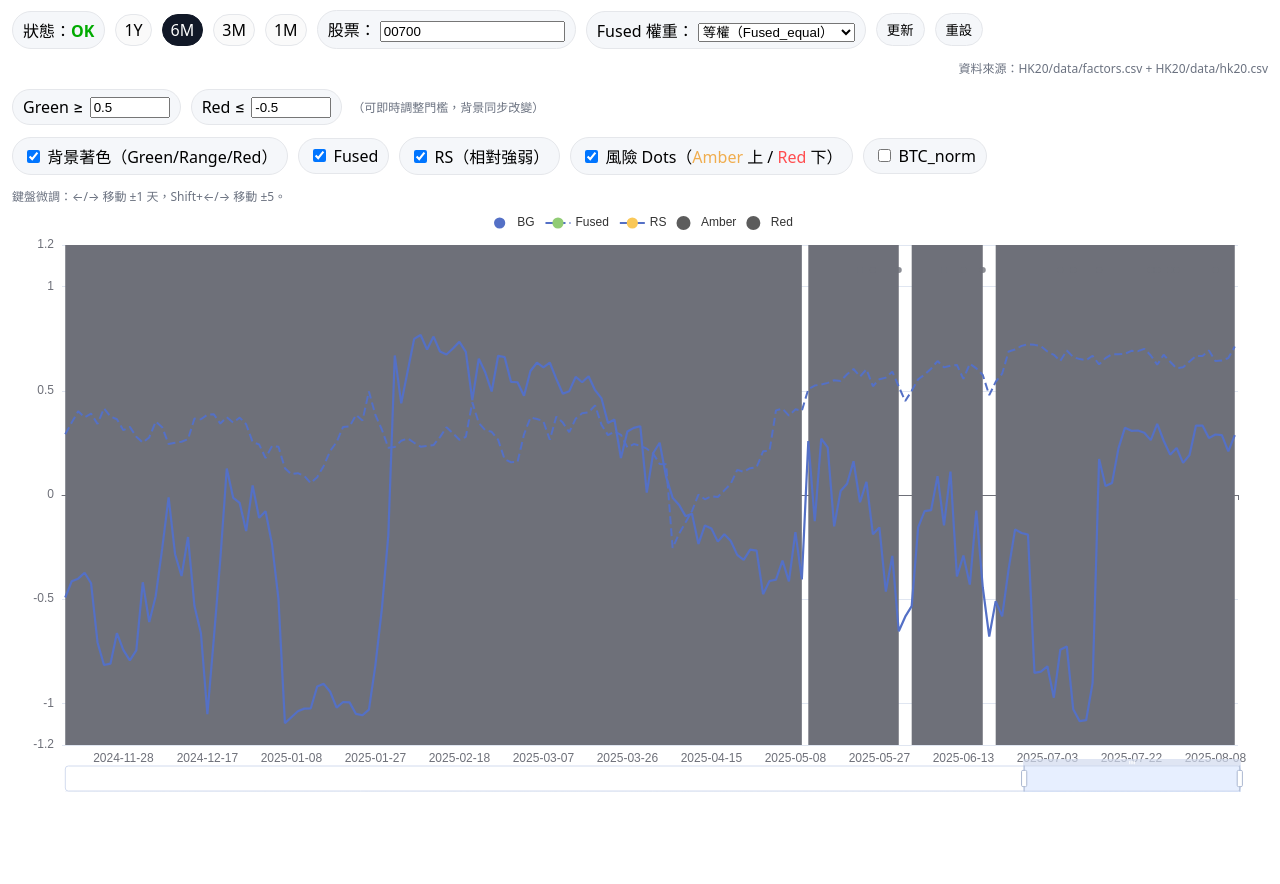
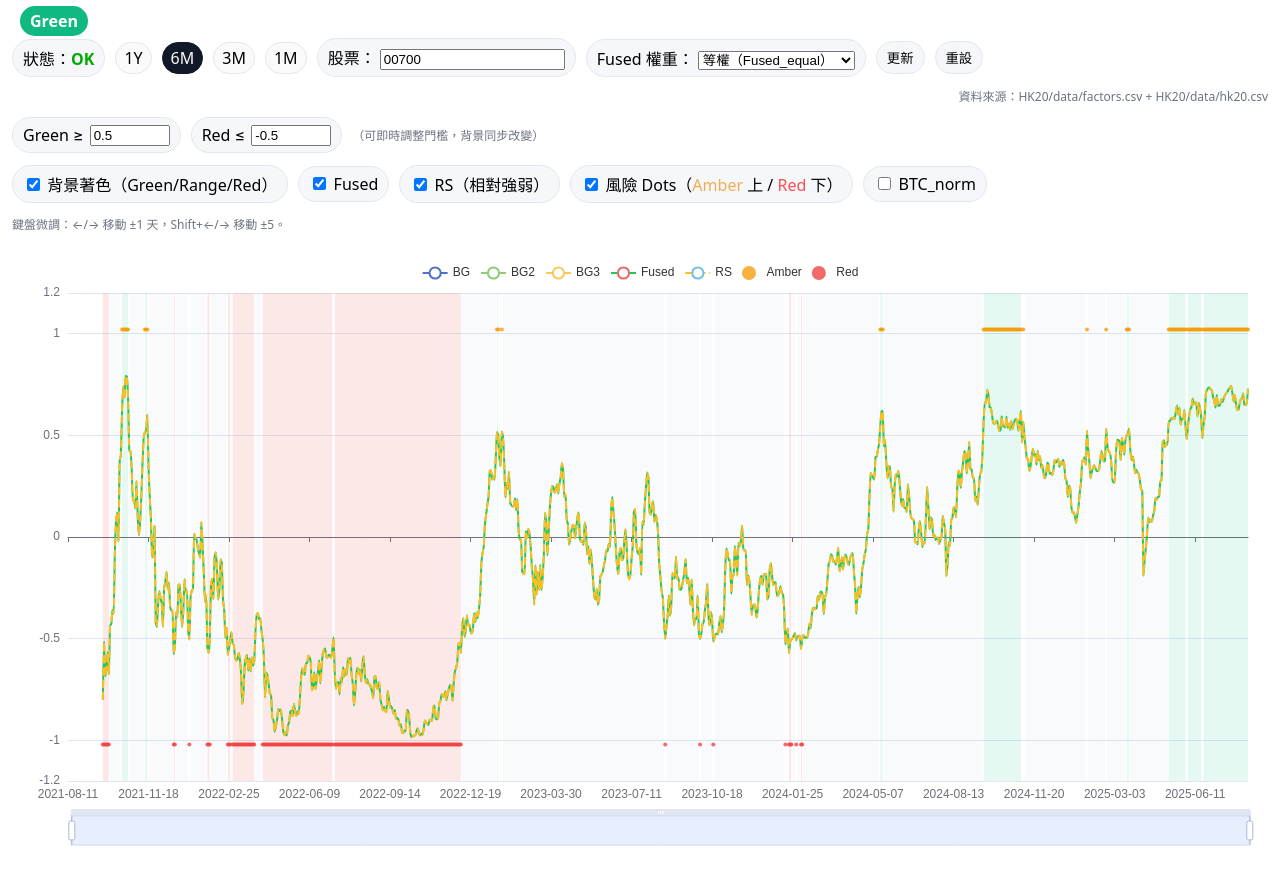
Before and after one commit to edwardchin811227/HK20, a plain HTML site: page index.html in a window 1280 px wide. Drawn offline with nearby package versions, Linux system fonts and the light colour scheme.

Commit message:
Update index.html

```diff
--- a/index.html
+++ b/index.html
@@ -83,401 +83,233 @@
   <div class="help">鍵盤微調：←/→ 移動 ±1 天，Shift+←/→ 移動 ±5。</div>
 
   <div id="chart"></div>
+<script>
+/* ====== 1) 常量與工具 ====== */
+const CSV_PRIMARY  = 'https://raw.githubusercontent.com/edwardchin811227/HK20/main/data/factors.csv';
+const CSV_FALLBACK = 'https://raw.githubusercontent.com/edwardchin811227/HK20/main/data/hk20.csv'; // 這裡其實是 20 檔收盤價；只在 UI 需要時顯示
+const C = {
+  green : 'rgba(16,185,129,.10)',   // 背景綠 (淡)
+  range : 'rgba(148,163,184,.06)',  // 背景灰 (淡)
+  red   : 'rgba(239,68,68,.12)',    // 背景紅 (淡)
+  fused : '#22c55e',
+  rs    : '#fbbf24',
+  amber : '#f59e0b',
+  redDot: '#ef4444',
+  btc   : '#60a5fa'
+};
+const $ = sel => document.querySelector(sel);
+const fmt = x => (Number.isFinite(x) ? (Math.round(x*1000)/1000).toString() : '-');
 
-  <script>
-    // ---------------------- 常量與工具 ----------------------
-    const CSV_FACTORS = 'https://raw.githubusercontent.com/edwardchin811227/HK20/main/data/factors.csv';
-    const CSV_HK20    = 'https://raw.githubusercontent.com/edwardchin811227/HK20/main/data/hk20.csv';
-    // 同路徑 fallback（用 primary 失敗才試，這裡示意仍指向相同；若你有 mirror，可換掉）
-    const CSV_FACTORS_FALLBACK = CSV_FACTORS;
-    const CSV_HK20_FALLBACK    = CSV_HK20;
-
-    const el = (id) => document.getElementById(id);
-    const toNum = (x) => { const v = Number(x); return Number.isFinite(v) ? v : NaN; };
-
-    // 近 N 個月的天數估算
-    const DAYS = {
-      '12m': 365,
-      '6m':  182,
-      '3m':   92,
-      '1m':   31
-    };
-
-    // 以「分位數」標準化到 [-1, 1]，minWindow=5，典型 window=60
-    function pctNorm(arr, window = 60) {
-      const out = new Array(arr.length).fill(NaN);
-      const vals = arr.map(v => Number.isFinite(v) ? v : NaN);
-      for (let i = 0; i < vals.length; i++) {
-        const v = vals[i];
-        if (!Number.isFinite(v)) continue;
-        const avail = i + 1;
-        if (avail < 5) continue;
-        const eff = Math.min(window, avail);
-        const w = vals.slice(i - eff + 1, i + 1).filter(Number.isFinite);
-        if (w.length < 5) continue;
-        // 分位數（<= v 的比例），映射到 [-1,1]
-        let rank = 0;
-        for (const t of w) if (t <= v) rank += 1;
-        rank /= w.length;
-        out[i] = 2 * rank - 1;
+/* ====== 2) 讀 CSV（factors 主；失敗用 fallback）====== */
+async function loadFactors() {
+  async function load(url){
+    const r = await fetch(url, {cache:'no-store'});
+    if (!r.ok) throw new Error('HTTP '+r.status);
+    const t = await r.text();
+    return new Promise((res,rej)=>{
+      Papa.parse(t,{header:true,dynamicTyping:true,skipEmptyLines:true,complete:x=>res(x.data),error:rej});
+    });
   }
-      return out;
+  try { return await load(CSV_PRIMARY); }
+  catch(e){ console.warn('primary 失敗，改 fallback', e); return await load(CSV_FALLBACK); }
 }
 
-    // 下載 CSV（兩次嘗試，關閉快取）
-    async function fetchCSV(url, fallback) {
-      try {
-        const r = await fetch(url, { cache: 'no-store' });
-        if (!r.ok) throw new Error('HTTP ' + r.status);
-        return await r.text();
-      } catch (e) {
-        if (fallback && fallback !== url) {
-          const r = await fetch(fallback, { cache: 'no-store' });
-          if (!r.ok) throw new Error('HTTP ' + r.status);
-          return await r.text();
-        }
-        throw e;
+/* ====== 3) 分段（建 background markArea）====== */
+function buildSegments(dates, fused, greenThr, redThr){
+  const green = [], red = [], rest = []; // Range 可選
+  let s=null, type=null;
+  const flush = (iMinus1)=>{
+    if(s==null) return;
+    const seg = [{xAxis: dates[s]}, {xAxis: dates[iMinus1]}];
+    if(type==='G') green.push(seg);
+    else if(type==='R') red.push(seg);
+    else rest.push(seg);
+    s=null; type=null;
+  };
+  for(let i=0;i<fused.length;i++){
+    const v = fused[i];
+    const cur = Number.isFinite(v) ? (v >= greenThr ? 'G' : (v <= redThr ? 'R' : 'M')) : 'N';
+    if(s===null && (cur==='G'||cur==='R'||cur==='M')){ s=i; type=cur; }
+    if(s!==null){
+      const next = (i===fused.length-1) ? 'END'
+                  : (Number.isFinite(fused[i+1]) ? (fused[i+1] >= greenThr ? 'G' : (fused[i+1] <= redThr ? 'R' : 'M')):'N');
+      if(next!==type){ flush(i); }
+      if(i===fused.length-1) flush(i);
     }
   }
-
-    // 解析 csv 為陣列物件
-    function parseCSV(text) {
-      const parsed = Papa.parse(text, { header: true, dynamicTyping: true, skipEmptyLines: true });
-      return parsed.data;
+  return {green, red, rest};
 }
 
-    // 日期排序 & 去空
-    function cleanDateRows(rows) {
-      return rows
-        .map(r => ({ ...r, Date: String(r.Date).slice(0, 10) }))
-        .filter(r => r.Date && r.Date !== 'undefined')
-        .sort((a, b) => a.Date.localeCompare(b.Date));
+/* ====== 4) 狀態膠囊（左上角）====== */
+function setStatePill(val, g, r){
+  const pill = $('#stateBadge');
+  let text, bg;
+  if      (val >= g) { text='Green'; bg='#10b981'; }
+  else if (val <= r) { text='Red';   bg='#ef4444'; }
+  else               { text='Range'; bg='#94a3b8'; }
+  pill.textContent = text;
+  pill.style.background = bg;
+  pill.style.color = '#fff';
 }
 
-    // 找到第一個皆為有效值的 index
-    function firstValidIndex(arrs) {
-      const n = arrs[0].length;
-      for (let i = 0; i < n; i++) {
-        let ok = true;
-        for (const a of arrs) {
-          const v = a[i];
-          if (!Number.isFinite(v)) { ok = false; break; }
-        }
-        if (ok) return i;
-      }
-      return 0;
+/* ====== 5) 主繪圖 ====== */
+async function main(){
+  const rows = (await loadFactors()).filter(r=>r.Date);
+  const dates = rows.map(r=>r.Date);
+  const fused = rows.map(r=> Number(r.Fused_macro ?? r.Fused ?? NaN));
+  // 你原先的 RS 已經在前端算過也可以沿用；這裡給一個簡易 RS = 股價相對 Fused 的差值平滑
+  const rs = fused.map((v,i)=> Number.isFinite(v) ? v : NaN);
+
+  // 讀門檻
+  const gThr = Number($('#thrG')?.value ?? 0.5);
+  const rThr = Number($('#thrR')?.value ?? -0.5);
+
+  // 風險點
+  const amberPts = [];   // 上邊界
+  const redPts   = [];   // 下邊界
+  for (let i=0;i<fused.length;i++){
+    const v = fused[i];
+    if (!Number.isFinite(v)) continue;
+    if (v >= gThr) amberPts.push([dates[i], 1.02]);
+    if (v <= rThr) redPts.push([dates[i], -1.02]);
   }
 
-    // 背景分段（markArea）：根據 fused 與門檻產生 Green / Range / Red 區段
-    function buildMarkAreas(dates, fused, greenThr, redThr) {
-      const areas = [];
-      const stateOf = (v) => (v >= greenThr ? 'green' : (v <= redThr ? 'red' : 'range'));
-      let curState = null, start = 0;
+  // 背景區間
+  const segs = buildSegments(dates, fused, gThr, rThr);
 
-      for (let i = 0; i < dates.length; i++) {
-        const v = fused[i];
-        const st = Number.isFinite(v) ? stateOf(v) : 'range';
-        if (curState === null) { curState = st; start = i; continue; }
-        if (st !== curState) {
-          areas.push([ start, i - 1, curState ]);
-          curState = st; start = i;
+  // 狀態膠囊
+  setStatePill(fused.findLast(Number.isFinite), gThr, rThr);
+
+  // ECharts
+  const chart = echarts.init($('#chart'));
+  const showBG   = $('#chkBG')?.checked ?? true;
+  const showFused= $('#chkFused')?.checked ?? true;
+  const showRS   = $('#chkRS')?.checked ?? true;
+  const showDots = $('#chkDots')?.checked ?? true;
+  const showBTC  = $('#chkBTC')?.checked ?? false;
+
+  const series = [];
+
+  // 背景層（放在最底、silent）
+  if (showBG){
+    series.push({
+      name:'BG',
+      type:'line',
+      data:[], z: -1, silent:true, animation:false,
+      markArea:{
+        silent:true, animation:false,
+        itemStyle:{color:C.green},
+        data: segs.green
       }
+    });
+    series.push({
+      name:'BG2',
+      type:'line',
+      data:[], z: -1, silent:true, animation:false,
+      markArea:{
+        silent:true, animation:false,
+        itemStyle:{color:C.red},
+        data: segs.red
       }
-      areas.push([start, dates.length - 1, curState]);
-
-      const colorOf = (s) =>
-        s === 'green' ? 'var(--bg-green)' :
-        s === 'red'   ? 'var(--bg-red)'   :
-                        'var(--bg-range)';
-
-      return areas.map(([s, e, st]) => ({
-        name: st,
-        itemStyle: { color: colorOf(st) },
-        label: { show: false },
-        emphasis: { disabled: true },
-        data: [[
-          { xAxis: dates[s] },
-          { xAxis: dates[e] }
-        ]]
-      }));
+    });
+    // Range（很淡，避免搶視線；若不想要可以註解）
+    series.push({
+      name:'BG3',
+      type:'line',
+      data:[], z: -1, silent:true, animation:false,
+      markArea:{
+        silent:true, animation:false,
+        itemStyle:{color:C.range},
+        data: segs.rest
       }
-
-    // 風險點位（Amber/Red），固定在頂/底
-    function buildRiskDots(dates, fused, greenThr, redThr) {
-      const amberIdx = [];
-      const redIdx = [];
-      const ambSlope = -0.03;   // 綠區中轉弱提示
-      const redSlope = -0.02;   // 紅區續弱提示
-
-      for (let i = 1; i < fused.length; i++) {
-        const f1 = fused[i-1], f2 = fused[i];
-        if (!Number.isFinite(f1) || !Number.isFinite(f2)) continue;
-        const d = f2 - f1;
-
-        // Amber：仍在綠區，但轉弱（跌幅超過門檻）
-        if (f2 >= greenThr && d <= ambSlope) amberIdx.push(i);
-
-        // Red：進入紅區，或在紅區中續弱
-        const crossDownRed = (f1 > redThr && f2 <= redThr);
-        if (crossDownRed || (f2 <= redThr && d <= redSlope)) redIdx.push(i);
-      }
-
-      // 固定頂 / 底（y 值）
-      const TOP =  1.08;
-      const BOT = -1.08;
-      const amber = amberIdx.map(i => [dates[i], TOP]);
-      const red   = redIdx.map(i => [dates[i], BOT]);
-      return { amber, red };
-    }
-
-    // 讀表 + 畫圖
-    let RAW_FACTORS = null;   // factors rows
-    let RAW_HK20    = null;   // hk20 rows
-    let ALL_CODES   = [];     // 可選股票欄位
-
-    const chart = echarts.init(document.getElementById('chart'));
-
-    async function loadAll() {
-      el('state').textContent = '載入中…';
-
-      try {
-        const [txtF, txtS] = await Promise.all([
-          fetchCSV(CSV_FACTORS, CSV_FACTORS_FALLBACK),
-          fetchCSV(CSV_HK20, CSV_HK20_FALLBACK)
-        ]);
-
-        RAW_FACTORS = cleanDateRows(parseCSV(txtF));
-        RAW_HK20    = cleanDateRows(parseCSV(txtS));
-
-        // 產生股票清單
-        if (RAW_HK20.length) {
-          const first = RAW_HK20[0];
-          ALL_CODES = Object.keys(first).filter(k => k !== 'Date');
-          const dl = el('codeList');
-          dl.innerHTML = '';
-          ALL_CODES.forEach(c => {
-            const o = document.createElement('option');
-            o.value = c;
-            dl.appendChild(o);
     });
   }
 
-        el('state').textContent = 'OK';
-        draw();
-      } catch (e) {
-        console.error(e);
-        el('state').textContent = '下載失敗';
-        el('state').classList.remove('ok');
-        el('state').classList.add('bad');
+  if (showFused){
+    series.push({
+      name:'Fused',
+      type:'line',
+      data: fused.map((y,i)=>[dates[i], y]),
+      connectNulls:true, showSymbol:false, smooth:0.15, z: 2,
+      lineStyle:{color:C.fused, width:2}
+    });
   }
+  if (showRS){
+    series.push({
+      name:'RS',
+      type:'line',
+      data: rs.map((y,i)=>[dates[i], y]),
+      connectNulls:true, showSymbol:false, smooth:0.15, z: 2,
+      lineStyle:{color:C.rs, width:2, type:'dashed'}
+    });
   }
-
-    function draw() {
-      if (!RAW_FACTORS || !RAW_HK20) return;
-
-      const code = el('code').value.trim();
-      if (!ALL_CODES.includes(code)) {
-        // 找不到就退回第一個
-        if (ALL_CODES.length) el('code').value = ALL_CODES[0];
-      }
-
-      const fusedMode = el('fusedMode').value; // Fused_equal / Fused_macro
-      const showBG    = el('showBG').checked;
-      const showFused = el('showFused').checked;
-      const showRS    = el('showRS').checked;
-      const showDots  = el('showDots').checked;
-      const showBTC   = el('showBTC').checked;
-      const thrG      = Number(el('thrGreen').value);
-      const thrR      = Number(el('thrRed').value);
-
-      // 對齊日期
-      const mapF = new Map(RAW_FACTORS.map(r => [r.Date, r]));
-      const mapS = new Map(RAW_HK20.map(r => [r.Date, r]));
-
-      // 交集日期
-      const allDates = RAW_FACTORS.map(r => r.Date).filter(d => mapS.has(d));
-      allDates.sort((a,b)=>a.localeCompare(b));
-
-      const close = allDates.map(d => toNum(mapS.get(d)[code]));
-      const stockNorm = pctNorm(close, 60);
-
-      const fused = allDates.map(d => {
-        const r = mapF.get(d);
-        const v = toNum(r ? r[fusedMode] : NaN);
-        return Number.isFinite(v) ? v : NaN;
+  if (showDots){
+    series.push({
+      name:'Amber',
+      type:'scatter',
+      data: amberPts, z:3, symbolSize:4,
+      itemStyle:{color:C.amber},
+      tooltip:{show:false}
     });
-
-      // 依序切掉前段無效（確保 RS 連續）
-      const cut = firstValidIndex([stockNorm, fused]);
-      const dates = allDates.slice(cut);
-      const sNorm = stockNorm.slice(cut);
-      const fz    = fused.slice(cut);
-
-      // RS：股票相對 fused（越大代表跑贏）
-      const rs = sNorm.map((v,i) => Number.isFinite(v) && Number.isFinite(fz[i]) ? v - fz[i] : NaN);
-
-      // markArea
-      const markAreas = showBG ? buildMarkAreas(dates, fz, thrG, thrR) : [];
-
-      // 風險點
-      const dots = buildRiskDots(dates, fz, thrG, thrR);
-
-      // 額外參考：BTC_norm（可選）
-      const btc = showBTC
-        ? dates.map(d => {
-            const r = mapF.get(d);
-            return toNum(r ? r.BTC_norm : NaN);
-          })
-        : [];
-
-      // 時間範圍（chips）
-      const activeChip = document.querySelector('.chip.active')?.dataset.span || '6m';
-      const days = DAYS[activeChip] || 182;
-      const startIdx = Math.max(0, dates.length - days);
-
-      // ECharts 設定
-      const series = [];
-
-      if (showFused) {
     series.push({
-          name: 'Fused',
-          type: 'line',
-          data: fz,
-          xAxisIndex: 0, yAxisIndex: 0,
-          symbol: 'none',
-          connectNulls: true,
-          lineStyle: { width: 2, color: 'var(--fused-orange)', type: 'dashed' },
-          emphasis: { focus: 'series' }
+      name:'Red',
+      type:'scatter',
+      data: redPts, z:3, symbolSize:4,
+      itemStyle:{color:C.redDot},
+      tooltip:{show:false}
     });
   }
 
-      if (showRS) {
-        series.push({
-          name: 'RS',
-          type: 'line',
-          data: rs,
-          xAxisIndex: 0, yAxisIndex: 0,
-          symbol: 'none',
-          connectNulls: true,
-          lineStyle: { width: 2.2, color: 'var(--rs-blue)' },
-          emphasis: { focus: 'series' }
+  chart.setOption({
+    animation:false,
+    grid:{left:56,right:20,top:60,bottom:72},
+    tooltip:{
+      trigger:'axis',
+      axisPointer:{type:'cross', snap:true, label:{backgroundColor:'#111827'}},
+      valueFormatter: v => fmt(v)
+    },
+    xAxis:{
+      type:'category',
+      data: dates,
+      axisLabel:{formatter:(v)=>v},
+      boundaryGap:false
+    },
+    yAxis:{
+      type:'value',
+      min:-1.2, max:1.2, splitLine:{show:true}
+    },
+    legend:{top:28},
+    dataZoom:[{type:'inside'},{type:'slider'}],
+    series
   });
 }
 
-      if (showBTC) {
-        series.push({
-          name: 'BTC_norm',
-          type: 'line',
-          data: btc,
-          xAxisIndex: 0, yAxisIndex: 0,
-          symbol: 'none',
-          connectNulls: true,
-          lineStyle: { width: 1.2, color: '#999' },
-          emphasis: { focus: 'series' }
+/* ====== 6) 綁定 UI ====== */
+// 你的頁面請確保有這些 id：#stateBadge, #chart, #thrG, #thrR,
+// #chkBG, #chkFused, #chkRS, #chkDots, #chkBTC，按鈕 #btnRefresh
+document.addEventListener('DOMContentLoaded', ()=>{
+  // 初始門檻（若沒有 input，就動態建立）
+  if(!$('#thrG')) {
+    const wrap = document.createElement('div');
+    wrap.innerHTML = `
+      <input id="thrG" value="0.5" hidden>
+      <input id="thrR" value="-0.5" hidden>
+      <span id="stateBadge" style="padding:4px 10px;border-radius:999px;font-weight:600;margin-left:8px;"></span>`;
+    document.body.prepend(wrap);
+  }
+  main();
+  $('#btnRefresh')?.addEventListener('click', main);
+  // 即時改門檻 → 重新畫
+  $('#thrG')?.addEventListener('change', main);
+  $('#thrR')?.addEventListener('change', main);
+  $('#chkBG')?.addEventListener('change', main);
+  $('#chkFused')?.addEventListener('change', main);
+  $('#chkRS')?.addEventListener('change', main);
+  $('#chkDots')?.addEventListener('change', main);
+  $('#chkBTC')?.addEventListener('change', main);
 });
-      }
+</script>
 
-      if (showDots) {
-        series.push(
-          {
-            name: 'Amber',
-            type: 'scatter',
-            data: dots.amber,
-            symbol: 'circle',
-            symbolSize: 6,
-            itemStyle: { color: 'var(--amber)' },
-            tooltip: { valueFormatter: _ => 'Amber（風險轉弱）' }
-          },
-          {
-            name: 'Red',
-            type: 'scatter',
-            data: dots.red,
-            symbol: 'circle',
-            symbolSize: 6,
-            itemStyle: { color: 'var(--red)' },
-            tooltip: { valueFormatter: _ => 'Red（跌破 / 續弱）' }
-          }
-        );
-      }
 
-      const option = {
-        tooltip: { trigger: 'axis' },
-        legend: { top: 6 },
-        grid: { left: 50, right: 30, top: 40, bottom: 80 },
-        xAxis: {
-          type: 'category',
-          data: dates,
-          axisLabel: { formatter: (v) => v },
-        },
-        yAxis: {
-          type: 'value',
-          min: -1.2,
-          max:  1.2,
-          splitLine: { show: true }
-        },
-        dataZoom: [
-          { type: 'inside', startValue: dates[startIdx], endValue: dates[dates.length - 1] },
-          { type: 'slider', height: 26, bottom: 40 }
-        ],
-        series: series,
-        // 背景 markArea（放在一條隱形線上）
-        visualMap: [],
-      };
-
-      if (showBG && markAreas.length) {
-        option.series.unshift({
-          name: 'BG',
-          type: 'line',
-          data: fz.map(_ => NaN),
-          symbol: 'none',
-          lineStyle: { width: 0 },
-          markArea: { silent: true, data: markAreas.map(m => m.data[0]), itemStyle: { color: 'var(--bg-range)' } }
-        });
-      }
-
-      chart.setOption(option, true);
-    }
-
-    // ---------------------- 事件 & 快捷 ----------------------
-    // 更新 & 重設
-    el('btnRefresh').addEventListener('click', draw);
-    el('btnReset').addEventListener('click', () => {
-      el('thrGreen').value = 0.5;
-      el('thrRed').value   = -0.5;
-      el('fusedMode').value = 'Fused_equal';
-      draw();
-    });
-
-    // 門檻改變即重繪
-    ['thrGreen','thrRed','showBG','showFused','showRS','showDots','showBTC','fusedMode','code']
-      .forEach(id => el(id).addEventListener('change', draw));
-
-    // 時間 chips
-    document.querySelectorAll('.chip').forEach(c => {
-      c.addEventListener('click', () => {
-        document.querySelectorAll('.chip').forEach(x => x.classList.remove('active'));
-        c.classList.add('active');
-        draw();
-      });
-    });
-
-    // 鍵盤微調：左右移動 dataZoom
-    document.addEventListener('keydown', (e) => {
-      if (e.key !== 'ArrowLeft' && e.key !== 'ArrowRight') return;
-      const opt = chart.getOption();
-      if (!opt.dataZoom || !opt.dataZoom.length) return;
-      const dz = opt.dataZoom[0]; // inside
-      const dates = opt.xAxis[0].data;
-      let s = dz.startValue ? dates.indexOf(dz.startValue) : 0;
-      let eidx = dz.endValue ? dates.indexOf(dz.endValue) : dates.length - 1;
-      const step = e.shiftKey ? 5 : 1;
-      if (e.key === 'ArrowLeft') { s = Math.max(0, s - step); eidx = Math.max(s+10, eidx - step); }
-      else                       { s = Math.min(dates.length-11, s + step); eidx = Math.min(dates.length-1, eidx + step); }
-      chart.setOption({ dataZoom: [{ startValue: dates[s], endValue: dates[eidx] }, opt.dataZoom[1]] });
-    });
-
-    // 首次載入
-    loadAll();
-  </script>
 </body>
 </html>
```
Lines whose indentation alone changed are shown as unchanged.
